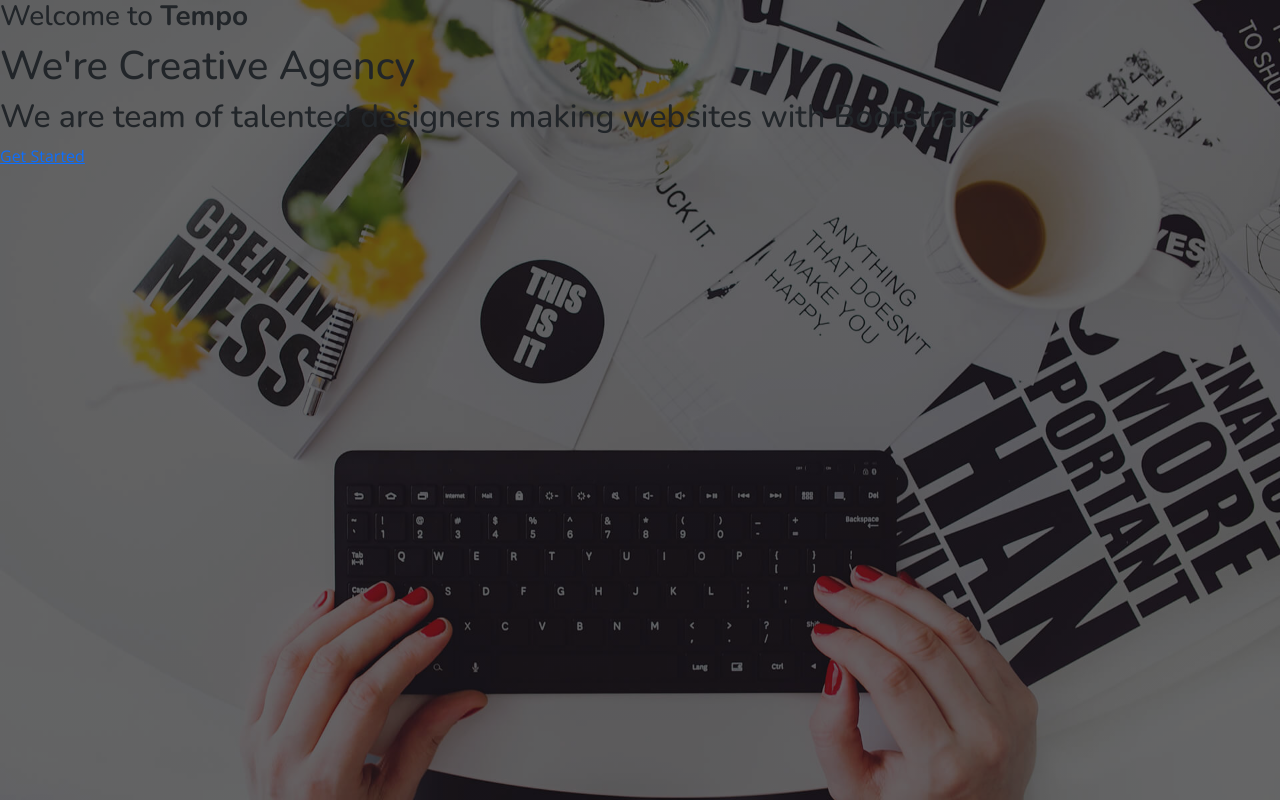
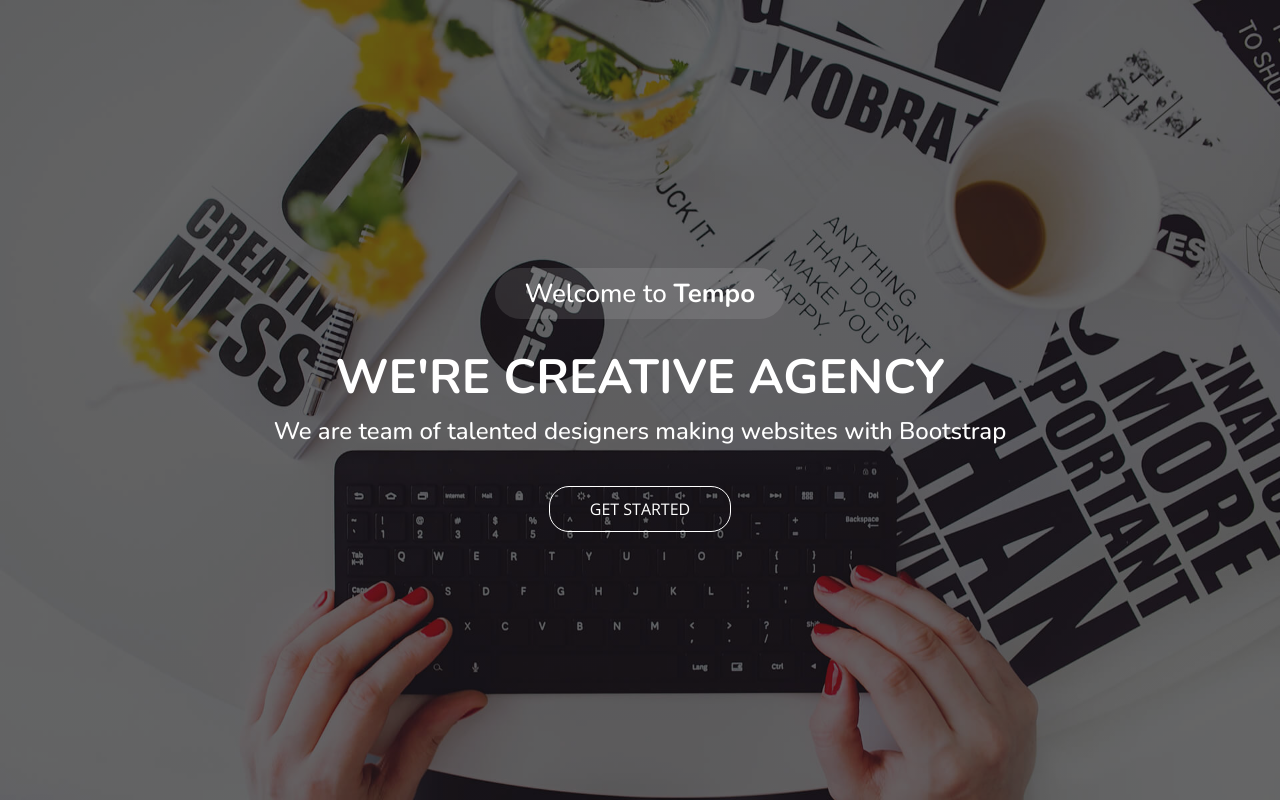
Before and after one commit to khaledradwan96/Tempo, a plain HTML site: page index.html in a window 1280 px wide. Drawn offline with nearby package versions, Linux system fonts and the light colour scheme.

Commit message:
create header

```diff
--- a/css/style.css
+++ b/css/style.css
@@ -1,4 +1,7 @@
 /* ================ global styles ================ */
+:root {
+  --main-color: #e43c5c;
+}
 * {
   box-sizing: border-box;
   margin: 0;
@@ -24,4 +27,46 @@ header {
   background-repeat: no-repeat;
   background-size: cover;
   background-attachment: fixed;
+  position: relative;
 }
+header .content {
+  position: absolute;
+  top: 0;
+  right: 0;
+  bottom: 0;
+  left: 0;
+  display: flex;
+  flex-direction: column;
+  justify-content: center;
+  align-items: center;
+  color: #fff;
+}
+header .content h3 {
+  font-size: 26px;
+  background-color: rgb(255, 255, 255, 0.1);
+  width: fit-content;
+  padding: 10px 30px;
+  margin-bottom: 30px;
+  border-radius: 30px;
+}
+header .content h1 {
+  font-size: 48px;
+  font-weight: 700;
+  margin-bottom: 10px;
+  text-transform: uppercase;
+}
+header .content h2 {
+  margin-bottom: 40px;
+  font-size: 24px;
+}
+header .content a {
+  color: #fff;
+  text-transform: uppercase;
+  border: 1px solid #fff;
+  border-radius: 20px;
+  padding: 10px 40px;
+  transition: 0.3s;
+}
+header .content a:hover {
+  background-color: var(--main-color);
+}
--- a/index.html
+++ b/index.html
@@ -26,7 +26,7 @@
             <h3>Welcome to <strong>Tempo</strong></h3>
             <h1>We're Creative Agency</h1>
             <h2>We are team of talented designers making websites with Bootstrap</h2>
-            <a href="#">Get Started</a>
+            <a href="#" class="btn">Get Started</a>
         </div>
     </header>
 
```
